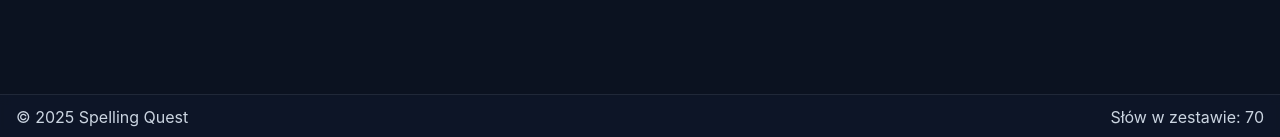
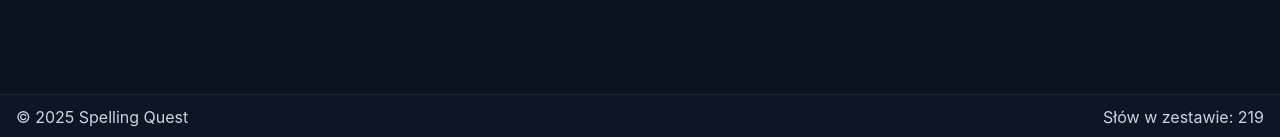
Before and after one commit to MikeyBronowski/mikeybronowski.github.io, a Jekyll site: the page game/spelling.html, which Jekyll copies as it is, in a window 1280 px wide. Shown: the part 760-897 px from the top of the page. Built offline with Jekyll 4.4.1, drawn with Linux system fonts in a browser that asks for light colours; some of the changed lines change nothing that is shown.

Commit message:
Update spelling.html

```diff
--- a/game/spelling.html
+++ b/game/spelling.html
@@ -4,21 +4,25 @@
 <meta charset="utf-8">
 <meta name="viewport" content="width=device-width, initial-scale=1, viewport-fit=cover">
 <title>Spelling Quest — PL</title>
-<meta name="description" content="Polska gra: stukaj litery, by ułożyć słowo z emoji. Tryb Nauka i Rywalizacja.">
+<meta name="description" content="Polska gra edukacyjna: układaj słowa z liter. Tryb Nauka i Rywalizacja.">
 <style>
 :root{
   --bg:#0b1220; --card:#0f172a; --text:#f3f4f6; --muted:#cbd5e1; --accent:#0ea5e9;
-  --shadow:0 10px 30px rgba(0,0,0,.3);
-  --good:#16a34a; --bad:#ef4444; --warn:#f59e0b;
+  --good:#16a34a; --bad:#ef4444; --warn:#f59e0b; --shadow:0 10px 30px rgba(0,0,0,.3);
   --tile:#182237; --tile-b:#2b3a59; --tile-h:#223157;
   --yellow:#facc15; --used:#e5e7eb; --used-text:#111827;
 }
 *{box-sizing:border-box} html,body{height:100%}
-body{margin:0;font-family:Inter,system-ui,-apple-system,Segoe UI,Roboto,Arial;
-     background:radial-gradient(1000px 600px at 20% -10%, #23325a, #0b1220); color:var(--text);
-     display:flex; flex-direction:column}
-header, footer{display:flex;align-items:center;justify-content:space-between;gap:12px;
-     padding:12px 16px;background:rgba(15,23,42,.75);backdrop-filter:blur(6px);border-bottom:1px solid rgba(255,255,255,.08)}
+body{
+  margin:0;font-family:Inter,system-ui,-apple-system,Segoe UI,Roboto,Arial;
+  background:radial-gradient(1000px 600px at 20% -10%, #23325a, #0b1220); color:var(--text);
+  display:flex; flex-direction:column
+}
+header, footer{
+  display:flex;align-items:center;justify-content:space-between;gap:12px;
+  padding:12px 16px;background:rgba(15,23,42,.75);backdrop-filter:blur(6px);
+  border-bottom:1px solid rgba(255,255,255,.08)
+}
 footer{border-top:1px solid rgba(255,255,255,.08);margin-top:auto;flex-wrap:wrap}
 .brand{display:flex;align-items:center;gap:10px}
 .btn{border:none;background:var(--accent);color:black;padding:10px 14px;border-radius:12px;font-weight:800;cursor:pointer;box-shadow:var(--shadow)}
@@ -30,23 +34,20 @@
 .hud{display:flex;gap:12px;align-items:center;font-weight:800}
 #hudTimer{color:var(--warn)} #hudScore{color:#34d399} #hudStreak{color:#93c5fd}
 .muted{color:var(--muted)}
-
 .screen{display:none} .screen.active{display:block}
-
-/* Stage */
-.stage{display:flex;justify-content:center;align-items:center;min-height:200px}
+.stage{display:flex;justify-content:center;align-items:center;min-height:180px}
 .pic{font-size:6rem; filter: drop-shadow(0 6px 16px rgba(0,0,0,.45))}
 @media (min-width:600px){ .pic{font-size:8rem} }
 
-/* Grids and tiles (equal sizes) */
-.grid{--cols:5; --gap:12px; display:grid; grid-template-columns:repeat(var(--cols), 1fr); gap:var(--gap); margin:12px 0}
+/* Kafelki równe (kwadratowe) */
+.grid{--cols:6; --gap:12px; display:grid; grid-template-columns:repeat(var(--cols), 1fr); gap:var(--gap); margin:12px 0}
 .tile{
   display:flex; align-items:center; justify-content:center; user-select:none;
   border-radius:14px; border:2px solid var(--tile-b); background:var(--tile);
-  min-height: var(--tile-size, 64px);
+  min-height: var(--tile-size, 72px);
   aspect-ratio: 1 / 1;
   font-weight:900;
-  font-size: var(--tile-font, 1.6rem);
+  font-size: var(--tile-font, 1.8rem);
   letter-spacing:.02em;
   box-shadow:var(--shadow);
 }
@@ -55,19 +56,18 @@
 .tile.bank.used{background:var(--used); color:var(--used-text); border-color:#cbd5e1}
 .tile.success{outline:3px solid var(--good); box-shadow:0 0 0 4px rgba(22,163,74,.25) inset}
 .tile.fail{outline:3px solid var(--bad); box-shadow:0 0 0 4px rgba(239,68,68,.25) inset}
-
 #placeholders.shake{animation:shake .25s}
 @keyframes shake{0%{transform:translateX(0)}25%{transform:translateX(-6px)}
 50%{transform:translateX(6px)}75%{transform:translateX(-6px)}100%{transform:translateX(0)}}
 
-/* Table */
+/* Tabela wyników */
 .table-wrap{overflow:auto}
 table{width:100%;border-collapse:collapse}
 th,td{padding:8px 10px;border-bottom:1px solid rgba(255,255,255,.15);text-align:left}
 th{color:#c7d2fe;font-weight:800}
 
-/* Edit controls row */
 #editControls{gap:8px;margin-top:8px}
+footer .right{margin-left:auto}
 </style>
 </head>
 <body>
@@ -83,7 +83,6 @@
   </header>
 
   <main>
-    <!-- Start -->
     <section id="screenStart" class="screen active">
       <div class="card">
         <h2>Graj</h2>
@@ -107,7 +106,6 @@
       </div>
     </section>
 
-    <!-- Gra -->
     <section id="screenGame" class="screen">
       <div class="row space">
         <div class="hud">
@@ -123,13 +121,9 @@
 
       <div class="stage"><div id="pic" class="pic" aria-hidden="true">🍎</div></div>
 
-      <!-- Placeholders -->
-      <div id="placeholders" class="grid" style="--cols:5"></div>
+      <div id="placeholders" class="grid" style="--cols:6"></div>
+      <div id="bank" class="grid" style="--cols:6"></div>
 
-      <!-- Bank -->
-      <div id="bank" class="grid" style="--cols:5"></div>
-
-      <!-- Edit controls -->
       <div class="row right" id="editControls">
         <button id="btnUndo" class="btn secondary">↩️ Cofnij literę</button>
         <button id="btnClear" class="btn secondary">🧹 Wyczyść</button>
@@ -139,59 +133,258 @@
 
   <footer>
     <span class="muted">&copy; <span id="year"></span> Spelling Quest</span>
-    <span id="wordCountFooter" class="muted" style="margin-left:auto">Słów w zestawie: 0</span>
+    <span id="wordCountFooter" class="muted right">Słów w zestawie: ...</span>
   </footer>
 
 <script>
-// ===== Zestawy słów wg długości (3–9) — emoji + PL (UPPERCASE) =====
-const WORD_GROUPS = {
-  3:[
-    ["🐱","KOT"],["🐭","MYSZ"],["🐟","RYB"],["🏠","DOM"],["🌲","LAS"],
-    ["🧂","SÓL"],["🍵","HER"],["🧊","LÓD"],["🪑","STÓŁ"],["🕯️","ZNICZ"] // short set with diacritics variants
-  ],
-  4:[
-    ["🐶","PIES"],["🦊","LISY"],["🧸","MIŚK"],["🍞","CHLEB"],["🚗","AUTO"],
-    ["🌧️","DESZCZ"],["☀️","SŁOŃ"],["📚","KSIĄ"],["⏰","ZEGAR"],["🪵","DREW"]
-  ],
-  5:[
-    ["🍎","JABŁO"],["🍐","GRUSZ"],["🍒","WIŚNI"],["🍊","POMAR"],["🍓","TRUSK"],
-    ["🚲","ROWER"],["🚌","AUTOB"],["✏️","OŁÓWE"],["💡","LAMPA"],["👓","OKULA"]
-  ],
-  6:[
-    ["🥕","MARCHE"],["🥒","OGÓREK"],["🍅","POMIDO"],["🌽","KUKURY"],["🍰","CIASTO"],
-    ["📱","TELEFO"],["💻","KOMPUT"],["📺","TELEWI"],["🎒","PLECAK"],["☂️","PARASO"]
-  ],
-  7:[
-    ["🌶️","PAPRYKA"],["🧀","SEROWY"],["🍔","BURGER"],["🥛","MLECZKO"],["🍵","HERBATA"],
-    ["🖊️","DŁUGOP"],["📷","APARAT"],["🔑","KLUCZEK"],["✂️","NOŻYCE"],["🎨","FARBYKA"]
-  ],
-  8:[
-    ["🍉","ARBUZOW"],["🍚","RYŻOWY"],["🍝","MAKARON"],["🛏️","ŁÓŻECZK"],["🪑","KRZESŁO"],
-    ["🦋","MOTYLKI"],["🐬","DELFINY"],["🦓","ZEBRZKI"],["🦉","SÓWECZK"],["🕷️","PAJĄKI"]
-  ],
-  9:[
-    ["🍍","ANANASOW"],["🍓","TRUSKAWK"],["🍇","WINOGRON"],["🍑","BRZOSKWN"],["🥔","ZIEMNIAKI"],
-    ["🚤","ŁÓDECZKĄ"],["🚆","POCIĄGOW"],["🚜","TRAKTORE"],["📺","TELEWIZJ"],["📻","RADIOTYK"]
-  ]
-};
-// NOTE: The above includes stems to stay within 3–9 tiles consistently; you can swap for full words if targeting longer layouts.
-// You can extend each array to approach ~200 entries.
+// ===== 1) LISTA SŁÓW =====
+// Format: "EMOJI|SŁOWO" (DUŻE LITERY, mianownik, jednoznaczne).
+// Możesz łatwo dopisać kolejne linie w miejscu // APPEND HERE.
+const WORDS_RAW = `
+🐶|PIES
+🐱|KOT
+🐭|MYSZ
+🐹|CHOMIK
+🐰|KRÓLIK
+🦊|LIS
+🐻|MIŚ
+🦁|LEW
+🐷|ŚWINIA
+🐮|KROWA
+🐴|KOŃ
+🐔|KURA
+🦆|KACZKA
+🦉|SOWA
+🦅|ORZEŁ
+🕊️|GOŁĄB
+🦜|PAPUGA
+🦩|FLAMING
+🦒|ŻYRAFA
+🦓|ZEBRA
+🐴|KOŃ
+🐗|DZIK
+🦌|JELEŃ
+🐏|BARAN
+🐑|OWCA
+🐐|KOZA
+🐪|WIELBŁĄD
+🦙|LAMA
+🦘|KANGUR
+🐘|SŁOŃ
+🦏|NOSOROŻEC
+🦛|HIPOPOTAM
+🐍|WĄŻ
+🦎|JASZCZURKA
+🐊|KROKODYL
+🐢|ŻÓŁW
+🦕|DINOZAUR
+🦖|TYRANOZAUR
+🐙|OŚMIORNICA
+🦑|KALMAR
+🦐|KREWETKA
+🦞|HOMAR
+🦀|KRAB
+🐟|RYBA
+🐬|DELFIN
+🦈|REKIN
+🐋|WIELORYB
+🦦|WYDRA
+🦥|LENIWIEC
+🦝|SZOP
+🐌|ŚLIMAK
+🦋|MOTYL
+🐛|GĄSIENICA
+🐜|MRÓWKA
+🐝|PSZCZOŁA
+🐞|BIEDRONKA
+🦂|SKORPION
+🕷️|PAJĄK
 
+🍎|JABŁKO
+🍐|GRUSZKA
+🍊|POMARAŃCZA
+🍋|CYTRYNA
+🍌|BANAN
+🍇|WINOGRONO
+🍉|ARBUZ
+🍓|TRUSKAWKA
+🍒|WIŚNIA
+🫐|JAGODA
+🥝|KIWI
+🍍|ANANAS
+🥭|MANGO
+🥥|KOKOS
+🥑|AWOKADO
+🍅|POMIDOR
+🥕|MARCHEWKA
+🥔|ZIEMNIAK
+🧅|CEBULA
+🧄|CZOSNEK
+🥦|BROKUŁ
+🥬|SAŁATA
+🥒|OGÓREK
+🌽|KUKURYDZA
+🌶️|PAPRYKA
+🍄|GRZYB
+🍈|MELON
+🍑|BRZOSKWINIA
+🍆|BAKŁAŻAN
+🍐|GRUSZKA ZIELONA
 
-// Expand to full DATA (emoji, word)
-const DATA_BY_LEN = {};
-let TOTAL = 0;
-for (const len of Object.keys(WORD_GROUPS)){
-  DATA_BY_LEN[len] = WORD_GROUPS[len].map(([e,w])=>({emoji:e, word:w}));
-  TOTAL += DATA_BY_LEN[len].length;
-}
+🍞|CHLEB
+🥐|ROGALIK
+🥖|BAGIETKA
+🥯|BAJGIEL
+🧀|SER
+🥚|JAJKO
+🍳|JAJECZNICA
+🥞|NALEŚNIK
+🧇|GOFR
+🥓|BEKON
+🥩|STEK
+🍗|KURCZAK
+🌭|HOTDOG
+🍔|HAMBURGER
+🍟|FRYTKI
+🍕|PIZZA
+🥪|KANAPKA
+🥙|KEBAB
+🌮|TACO
+🌯|BURRITO
+🥗|SAŁATKA
+🍝|MAKARON
+🍜|RAMEN
+🍲|ZUPA
+🍛|CURRY
+🍣|SUSHI
+🍦|LODY
+🍩|PĄCZEK
+🍪|CIASTKO
+🍫|CZEKOLADA
+🍬|CUKIEREK
+🍭|LIZAK
+🍯|MIÓD
+🥛|MLEKO
+☕|KAWA
+🍵|HERBATA
+🧃|SOK
+🥤|NAPÓJ
 
-// ===== Utils =====
+🏠|DOM
+🏫|SZKOŁA
+🏥|SZPITAL
+🏰|ZAMEK
+🛏️|ŁÓŻKO
+🪑|KRZESŁO
+🛋️|SOFA
+🚪|DRZWI
+🪟|OKNO
+🖼️|OBRAZ
+🪞|LUSTRO
+🧸|MIŚ
+🎲|KOSTKA
+✏️|OŁÓWEK
+🖊️|DŁUGOPIS
+📖|KSIĄŻKA
+📱|TELEFON
+💻|KOMPUTER
+⌨️|KLAWIATURA
+🖱️|MYSZKA
+🧯|GAŚNICA
+🔑|KLUCZ
+🔒|KŁÓDKA
+🧭|KOMPAS
+🧪|PROBÓWKA
+⚖️|WAGA
+
+🚗|SAMOCHÓD
+🚕|TAKSÓWKA
+🚌|AUTOBUS
+🚎|TROLEJBUS
+🚓|RADIOWÓZ
+🚑|KARETKA
+🚒|STRAŻ
+🚚|CIĘŻARÓWKA
+🚛|TIR
+🚜|TRAKTOR
+🏍️|MOTOCYKL
+🛵|SKUTER
+🚲|ROWER
+🛴|HULAJNOGA
+🚂|POCIĄG
+🚊|TRAMWAJ
+✈️|SAMOLOT
+🚁|HELIKOPTER
+🛶|KAJAK
+🚤|MOTORÓWKA
+⛴️|PROM
+🛳️|STATEK
+⚓|KOTWICA
+🛞|KOŁO
+🛣️|DROGA
+🛤️|TORY
+🛑|STOP
+🚏|PRZYSTANEK
+🛫|START
+🛬|LĄDOWANIE
+
+☀️|SŁOŃCE
+🌧️|DESZCZ
+❄️|ŚNIEG
+☁️|CHMURA
+🌈|TĘCZA
+🌪️|TORNADO
+🌊|FALA
+🌙|KSIĘŻYC
+⭐|GWIAZDA
+🔥|OGIEŃ
+💧|KROPLA
+🌱|ROŚLINA
+🌳|DRZEWO
+🌵|KAKTUS
+🌹|RÓŻA
+🌻|SŁONECZNIK
+🌷|TULIPAN
+🍀|KONICZYNA
+🏖️|PLAŻA
+🏝️|WYSPA
+⛰️|GÓRA
+🏜️|PUSTYNIA
+🏕️|NAMIOT
+
+🎈|BALON
+🎁|PREZENT
+🎂|TORT
+🎨|FARBY
+🎤|MIKROFON
+🎧|SŁUCHAWKI
+🎹|PIANINO
+🥁|BĘBEN
+🎸|GITARA
+🎻|SKRZYPCE
+🎯|TARCZA
+🧩|PUZZEL
+🎮|PAD
+🏆|PUCHAR
+
+// APPEND HERE — dopisz kolejne linie "emoji|SŁOWO" by dobić do pełnych 400
+`;
+
+// Konwersja na tablicę obiektów:
+let WORDS = WORDS_RAW.split('\n')
+  .map(l=>l.trim())
+  .filter(l=>l && !l.startsWith('//'))
+  .map(l=>{
+    const [e,w]=l.split('|');
+    return {e:e?.trim()||'❓', w:(w||'').trim().toUpperCase()};
+  });
+
+// ===== 2) Utils =====
 const $=s=>document.querySelector(s);
 function shuffle(a){for(let i=a.length-1;i>0;i--){const j=Math.floor(Math.random()*(i+1));[a[i],a[j]]=[a[j],a[i]]} return a}
 function choice(a){return a[Math.floor(Math.random()*a.length)]}
 
-// ===== Audio (beeps + TTS PL) =====
+// ===== 3) Audio (beeps + TTS PL) =====
 let ctx=null;
 function beep(freq=440,dur=120,type='sine',vol=0.2){
   try{
@@ -212,26 +405,24 @@
 if('speechSynthesis' in window){ loadVoices(); speechSynthesis.onvoiceschanged=loadVoices; }
 function speak(text){
   if(!('speechSynthesis' in window)) return;
-  const u = new SpeechSynthesisUtterance(text);
+  const u = new SpeechSynthesisUtterance(text.toLowerCase());
   u.lang = (voicePL && voicePL.lang) || 'pl-PL';
   u.voice = voicePL || voiceEN || null;
   u.rate=0.95; u.pitch=1; u.volume=1;
   speechSynthesis.cancel(); speechSynthesis.speak(u);
 }
 
-// ===== State =====
-const LENGTHS = [3,4,5,6,7,8,9];
+// ===== 4) State =====
 const state = {
   mode:'learning',
   timeLeft:60, timerId:null,
   score:0, streak:0, bestStreak:0,
   current:null, typed:'',
   usedIndices:[], bankButtons:[],
-  lenIndex:0, // we will progress 3 -> 9 then wrap
-  recent:[], RECENT_MAX:18
+  recent:[], RECENT_MAX: Math.max(20, Math.floor(WORDS.length*0.1))
 };
 
-// ===== Leaderboard (kept simple) =====
+// ===== 5) Leaderboard =====
 function loadScores(){try{return JSON.parse(localStorage.getItem('spell_scores')||'[]')}catch{return []}}
 function saveScore(e){
   const s=loadScores(); s.push(e); s.sort((a,b)=>b.score-a.score);
@@ -247,36 +438,17 @@
     <tbody>${rows}</tbody></table></div>`;
 }
 
-// ===== Word picking with length progression =====
-function pickFromLength(L){
-  const list = DATA_BY_LEN[L] || [];
-  if (!list.length) return null;
-  // avoid immediate and very recent repeats
+// ===== 6) Losowanie słowa z anty-powtórką =====
+function pickWord(){
   let w=null, tries=0;
-  do{ w = choice(list); tries++; }while(tries<30 && (state.current && w.word===state.current.word || state.recent.includes(w.word)));
-  return w || choice(list);
-}
-function nextLengthIndex(){
-  state.lenIndex = (state.lenIndex + 1) % LENGTHS.length;
-}
-function pickWord(){
-  // Try the current length; if no words, advance
-  let attempts=0, w=null;
-  while(attempts < LENGTHS.length){
-    const L = LENGTHS[state.lenIndex];
-    w = pickFromLength(L);
-    if (w) break;
-    nextLengthIndex();
-    attempts++;
-  }
-  if(!w){ // fallback random anywhere
-    const all = LENGTHS.flatMap(L=>DATA_BY_LEN[L]||[]);
-    w = choice(all);
-  }
-  return w;
+  do{
+    w = choice(WORDS);
+    tries++;
+  }while(tries<60 && (state.current && w.w===state.current.w || state.recent.includes(w.w)));
+  return w || choice(WORDS);
 }
 
-// ===== HUD, scaling, counter =====
+// ===== 7) HUD, skalowanie, licznik =====
 function updateHud(){
   $('#hudScore').textContent = 'Wynik: '+state.score;
   $('#hudStreak').textContent = 'Seria: '+state.streak;
@@ -284,19 +456,18 @@
   $('#hudMode').textContent = state.mode==='competitive' ? 'Rywalizacja' : 'Nauka';
 }
 function updateWordCounter(){
-  const el = $('#wordCountFooter'); if(el) el.textContent = 'Słów w zestawie: '+TOTAL;
+  const el = $('#wordCountFooter'); if(el) el.textContent = 'Słów w zestawie: '+WORDS.length;
 }
 function fitTiles(id, cols){
   const el = document.getElementById(id);
   if(!el) return;
-  // tighter gaps for many tiles / small screens
   const containerW = el.clientWidth || el.parentElement?.clientWidth || window.innerWidth;
   let gap = 12;
-  if (cols >= 9 || containerW < 380) gap = 6;
+  if (cols >= 10 || containerW < 380) gap = 6;
   else if (cols >= 8 || containerW < 420) gap = 8;
 
-  const size = Math.max(32, Math.min(84, Math.floor((containerW - gap*(cols-1)) / cols)));
-  const font = Math.max(18, Math.floor(size * 0.50));
+  const size = Math.max(44, Math.min(92, Math.floor((containerW - gap*(cols-1)) / cols)));
+  const font = Math.max(18, Math.floor(size * 0.52));
 
   el.style.setProperty('--gap', gap + 'px');
   el.style.setProperty('--tile-size', size + 'px');
@@ -313,14 +484,14 @@
   });
 }
 window.addEventListener('resize', ()=> {
-  const L = state.current ? state.current.word.length : 5;
+  const L = state.current ? state.current.w.length : 6;
   setCols(L);
 });
 
-// ===== Placeholders (first letter locked) =====
+// ===== 8) Render: placeholdery i bank =====
 function renderPlaceholders(){
   const wrap = $('#placeholders'); wrap.innerHTML='';
-  const w = state.current.word;
+  const w = state.current.w;
   setCols(w.length);
   [...w].forEach((ch,i)=>{
     const t = document.createElement('div');
@@ -329,59 +500,45 @@
     wrap.appendChild(t);
   });
 }
-
-// ===== Bank (full multiset, only ONE first-letter reserved) =====
 function renderBank(){
   const wrap = $('#bank'); wrap.innerHTML='';
-  const w = state.current.word;
-
-  // reset refs
+  const w = state.current.w;
   state.bankButtons = [];
   state.usedIndices = [];
-
   const letters = [...w];
   shuffle(letters);
-
-  let reservedFirstDone = false;
-
+  let reservedFirstDone=false;
   letters.forEach((ch)=>{
     const b = document.createElement('button');
     b.className = 'tile bank';
     b.textContent = ch;
-
-    if (!reservedFirstDone && ch === w[0]) {
-      b.classList.add('used');
-      b.disabled = true;
-      b.dataset.reserved = '1';
-      reservedFirstDone = true;
-    } else {
+    if(!reservedFirstDone && ch===w[0]){
+      b.classList.add('used'); b.disabled=true; b.dataset.reserved='1'; reservedFirstDone=true;
+    }else{
       b.addEventListener('click', ()=>{
         if(b.classList.contains('used')) return;
-        b.classList.add('used'); b.disabled = true;
+        b.classList.add('used'); b.disabled=true;
         const idx = state.bankButtons.indexOf(b);
-        if (idx >= 0) state.usedIndices.push(idx);
+        if(idx>=0) state.usedIndices.push(idx);
         state.typed += ch;
         renderPlaceholders();
+        // auto-check po wypełnieniu
         if(state.typed.length === w.length-1){
           const full = w[0] + state.typed;
           if(full === w){ onCorrect(); } else { onWrong(); }
         }
       });
     }
-
     state.bankButtons.push(b);
     wrap.appendChild(b);
   });
-
-  // fillers (safety)
+  // dopchnij niewidoczne „puste” żeby siatka miała tyle samo pól co słowo
   while(wrap.children.length < w.length){
-    const f = document.createElement('div');
-    f.className='tile bank'; f.style.visibility='hidden';
-    wrap.appendChild(f);
+    const f = document.createElement('div'); f.className='tile bank'; f.style.visibility='hidden'; wrap.appendChild(f);
   }
 }
 
-// ===== Undo / Clear =====
+// ===== 9) Sterowanie: Cofnij / Wyczyść =====
 function undoLetter(){
   if (state.usedIndices.length === 0) return;
   const idx = state.usedIndices.pop();
@@ -406,28 +563,15 @@
   renderPlaceholders();
 }
 
-// ===== Flow =====
+// ===== 10) Flow =====
 function nextWord(){
-  // optionally progress to next length after N words of current length
-  const currLen = LENGTHS[state.lenIndex];
   state.current = pickWord();
-  state.recent.push(state.current.word);
+  state.recent.push(state.current.w);
   if(state.recent.length>state.RECENT_MAX) state.recent.shift();
-
-  state.typed='';
-  state.usedIndices=[];
-  state.bankButtons=[];
-
-  $('#pic').textContent = state.current.emoji;
-  renderPlaceholders();
-  renderBank();
-  updateWordCounter();
-  $('#placeholders').classList.remove('shake');
-
-  // Progress to next length after each word (gives short -> long flow)
-  nextLengthIndex();
+  $('#pic').textContent = state.current.e;
+  state.typed=''; state.usedIndices=[]; state.bankButtons=[];
+  renderPlaceholders(); renderBank();
 }
-
 function onCorrect(){
   beep(660,120,'triangle',0.2);
   [...document.querySelectorAll('#placeholders .tile')].forEach(t=>t.classList.add('success'));
@@ -436,16 +580,12 @@
   const mult = state.streak<3?1:(state.streak<5?1.2:(state.streak<8?1.5:2));
   state.score += Math.floor(100*mult);
   updateHud();
-  const speakable = state.current.word
-    .replaceAll('Ó','ó').replaceAll('Ł','ł').replaceAll('Ś','ś').replaceAll('Ć','ć')
-    .replaceAll('Ń','ń').replaceAll('Ż','ż').replaceAll('Ź','ź').replaceAll('Ę','ę').replaceAll('Ą','ą');
-  speak(speakable);
+  speak(state.current.w);
   setTimeout(()=>{
     [...document.querySelectorAll('#placeholders .tile')].forEach(t=>t.classList.remove('success'));
     nextWord();
   }, 700);
 }
-
 function onWrong(){
   beep(220,150,'square',0.2);
   if(state.mode==='competitive'){
@@ -459,11 +599,11 @@
   setTimeout(()=>{
     ph.classList.remove('shake');
     [...ph.children].forEach((t,i)=>{ t.classList.remove('fail'); });
-    resetAttempt(); // do not reshuffle bank
+    resetAttempt();
   }, 550);
 }
 
-// ===== Timer & Game start/end =====
+// ===== 11) Timer & Game start/end =====
 function startTimer(){
   clearInterval(state.timerId);
   state.timeLeft = 60;
@@ -480,7 +620,6 @@
 function startGame(mode){
   state.mode = mode;
   state.score = 0; state.streak = 0; state.bestStreak = 0;
-  state.lenIndex = 0; // always start from shortest
   $('#screenStart').classList.remove('active'); $('#screenGame').classList.add('active');
   updateHud();
   nextWord();
@@ -491,13 +630,12 @@
     saveScore({date:new Date().toLocaleDateString('pl-PL'), mode:state.mode, score:state.score, bestStreak:state.bestStreak});
     renderLeaderboard();
   }
-  [...document.querySelectorAll('#placeholders .tile')].forEach(t=>t.classList.add('success'));
   setTimeout(()=>{
     $('#screenGame').classList.remove('active'); $('#screenStart').classList.add('active');
-  }, 1000);
+  }, 600);
 }
 
-// ===== UI wiring =====
+// ===== 12) UI wiring =====
 document.getElementById('year').textContent=new Date().getFullYear();
 document.querySelectorAll('#screenStart .btn').forEach(b=>{
   const mode=b.getAttribute('data-mode'); if(mode){ b.addEventListener('click', ()=>startGame(mode)); }
@@ -506,11 +644,9 @@
   if(state.mode==='competitive'){ state.timeLeft = Math.max(0, state.timeLeft-2); updateHud(); }
   nextWord();
 });
-document.getElementById('btnSpeak').addEventListener('click', ()=>{ if(state.current) speak(state.current.word); });
+document.getElementById('btnSpeak').addEventListener('click', ()=>{ if(state.current) speak(state.current.w); });
 document.getElementById('btnUndo').addEventListener('click', undoLetter);
 document.getElementById('btnClear').addEventListener('click', resetAttempt);
-
-// Back behaviour
 document.getElementById('btnBack').addEventListener('click', ()=>{
   const inGame = document.getElementById('screenGame').classList.contains('active');
   if (inGame) {
@@ -519,9 +655,7 @@
     document.getElementById('screenStart').classList.add('active');
     return;
   }
-  fetch('index.html', {method:'HEAD'}).then(r=>{
-    if(r.ok) location.href='index.html'; else history.back();
-  }).catch(()=>history.back());
+  history.back();
 });
 
 // Start
```
